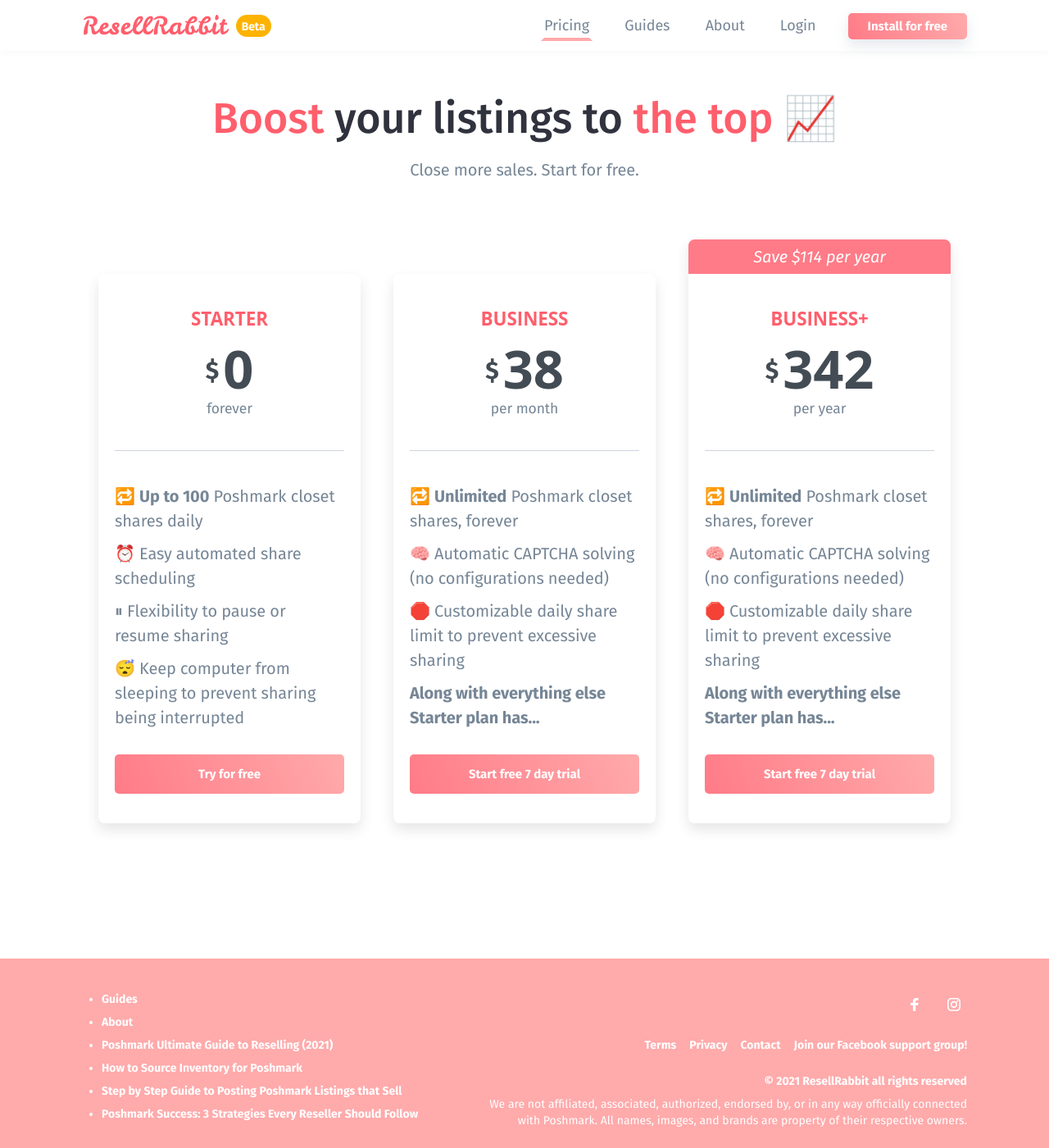
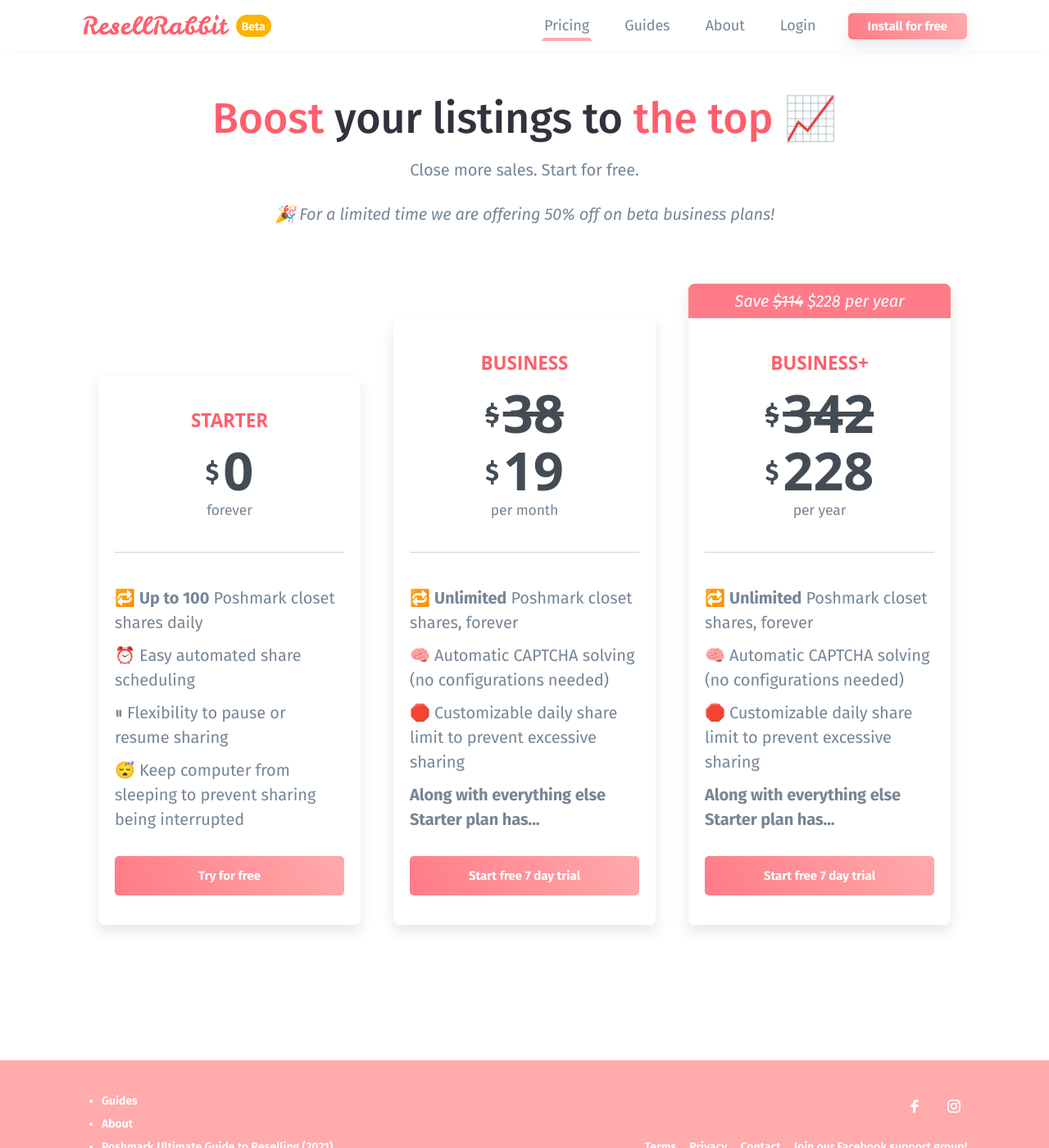
Before and after one commit to hirrra/resellrabbit, a Jekyll site: the page built from page-pricing.html, in a window 1280 px wide and 1400 px high. Shown: the whole window at 82% size. Built offline with Jekyll 4.4.1, drawn with Linux system fonts in a browser that asks for light colours; comment, search, counter and statistics services are not loaded.

Commit message:
update pricing

```diff
--- a/_includes/features.html
+++ b/_includes/features.html
@@ -1,6 +1,6 @@
 
 <div class="container has-top-divider">
-    <h2 class="feature-header text-center is-revealing">A peek at how it works 👇</h2>
+    <h2 class="feature-header text-center is-revealing">How it works 👇</h2>
 </div>
 
 <section class="feature section is-revealing">
--- a/_sass/base/_base.scss
+++ b/_sass/base/_base.scss
@@ -121,3 +121,7 @@ span.emoji {
 	font-size: 0.9em;
 	margin-right: 3px;
 }
+
+span.strike {
+	text-decoration: line-through;
+}
--- a/page-pricing.html
+++ b/page-pricing.html
@@ -12,6 +12,7 @@ wide: true
     <!-- <p class="pricing-paragraph h2-mobile is-revealing">If you‘re not 100% satisfied, let us know in the first 7-days for a full refund</p> -->
     <h1 class="pricing-title h2-mobile"><span>Boost</span> your listings to <span>the top</span> 📈</h1>
     <p class="pricing-paragraph h2-mobile">Close more sales. Start for free.</p>
+    <p class="pricing-paragraph h2-mobile"><i>🎉 For a limited time we are offering 50% off on beta business plans!</i></p>
   </div>
   <div class="pricing-control">
 
@@ -43,7 +44,8 @@ wide: true
       </div> -->
       <div class="card-body">
             <div class="card-title">BUSINESS</div>
-            <div class="price"><span class="currency">$</span><span class="value">38</span></div>
+            <div class="price"><span class="currency strike">$</span><span class="value strike">38</span></div>
+            <div class="price"><span class="currency">$</span><span class="value">19</span></div>
             <div class="frequency">per month</div>
             <!-- <div class="description"><i>billed monthly</i></div> -->
             <div class="divider"></div>
@@ -65,11 +67,12 @@ wide: true
 
     <div class="card flex-item">
       <div class="label">
-        <p class="best-value"><i>Save $114 per year</i></p>
+        <p class="best-value"><i>Save <span class="strike">$114</span> $228 per year</i></p>
       </div>
       <div class="card-body">
             <div class="card-title">BUSINESS+</div>
-            <div class="price"><span class="currency">$</span><span class="value">342</span>
+            <div class="price"><span class="currency strike">$</span><span class="value strike">342</span>
+              <div class="price"><span class="currency">$</span><span class="value">228</span>
             </div>
             <div class="frequency">per year</div>
             <!-- <div class="description"><i>Save $114 per year</i></div> -->
--- a/src/js/checkout.js
+++ b/src/js/checkout.js
@@ -35,8 +35,10 @@ if (PROD) {
 
   stripeVars = {
     publishableKey: 'pk_live_51IThrWBkbf8GXgrmKbtp37vhMqyLJuxspH2EHZXUocoFJKBoGdjFBsgqEoq06It3RyCDuK23VgB9tGkPqY3zpLym001mTvipCn',
-    priceIdMonthly: 'price_1JAN7FBkbf8GXgrmm49CFNSq',
-    priceIdYearly: 'price_1JAN7GBkbf8GXgrmM4l0ctII'
+    // priceIdMonthly: 'price_1JAN7FBkbf8GXgrmm49CFNSq',
+    priceIdMonthly: 'price_1JXgE4Bkbf8GXgrmNXXXMM1X',
+    // priceIdYearly: 'price_1JAN7GBkbf8GXgrmM4l0ctII'
+    priceIdYearly: 'price_1JXgE4Bkbf8GXgrmjupy1eRE'
   }
 }
 
```
